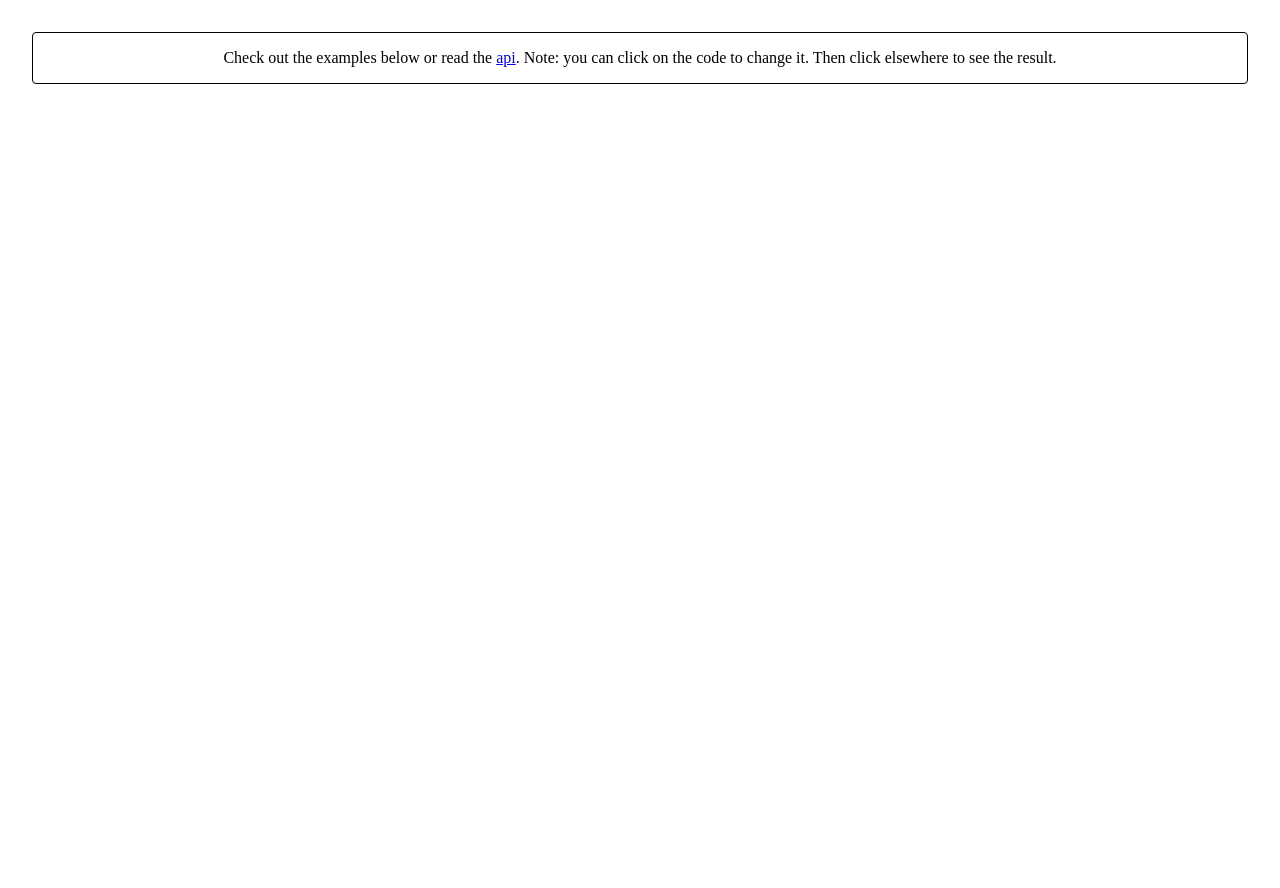
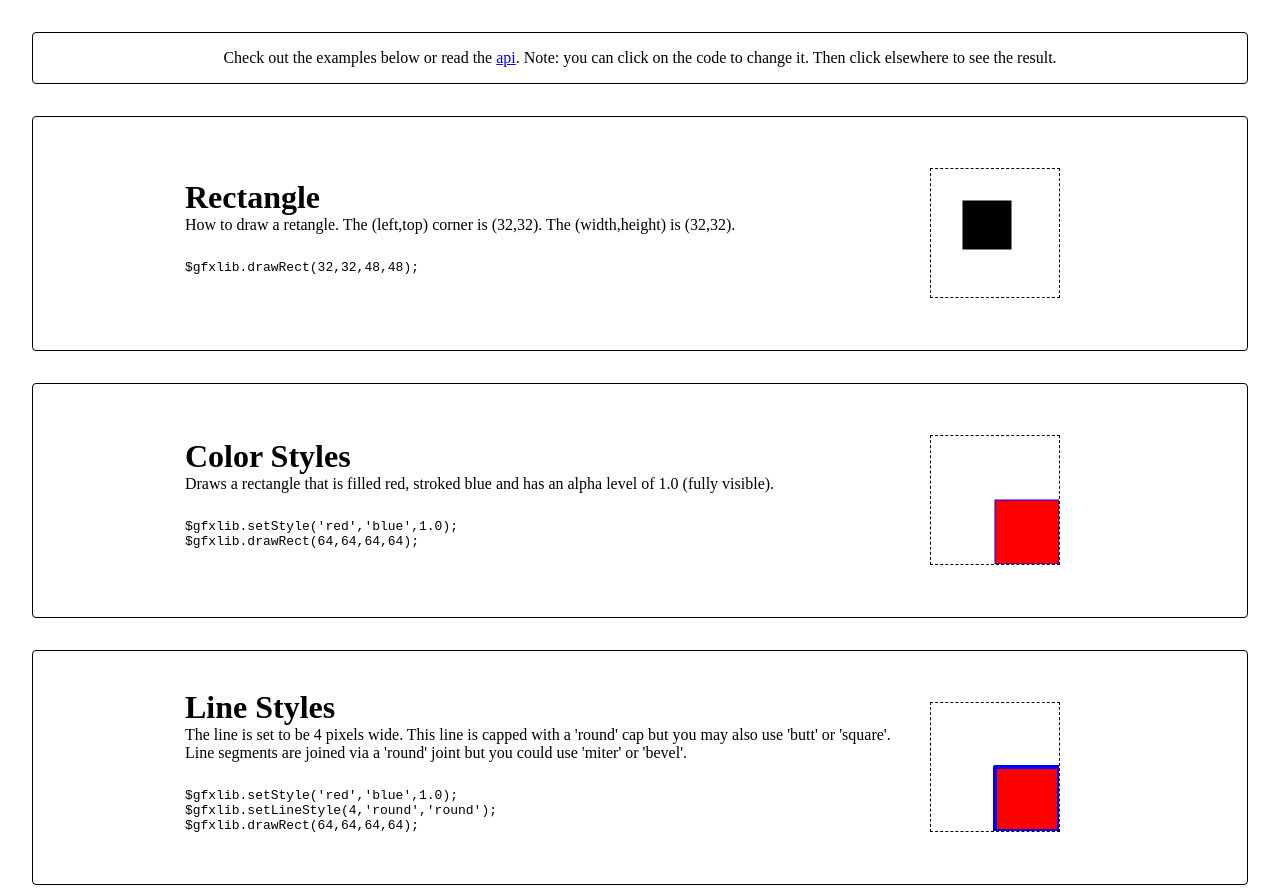
Before and after one commit to ippo615/js-drawing-lib, a plain HTML site: page index.html in a window 1280 px wide. Shown: the top 888 px of the page. Before the commit the page ends 800 px from the top, so only its background shows below. Drawn offline with Linux system fonts and the light colour scheme.

Commit message:
Fixed path to gfx.js error.

```diff
--- a/index.html
+++ b/index.html
@@ -105,7 +105,7 @@
 	</div>
 
 
-	<script type="text/javascript" src="../libs/gfx.js"></script>
+	<script type="text/javascript" src="./gfx.js"></script>
 
 	<script type="text/javascript" id="script-doc">
 
```
